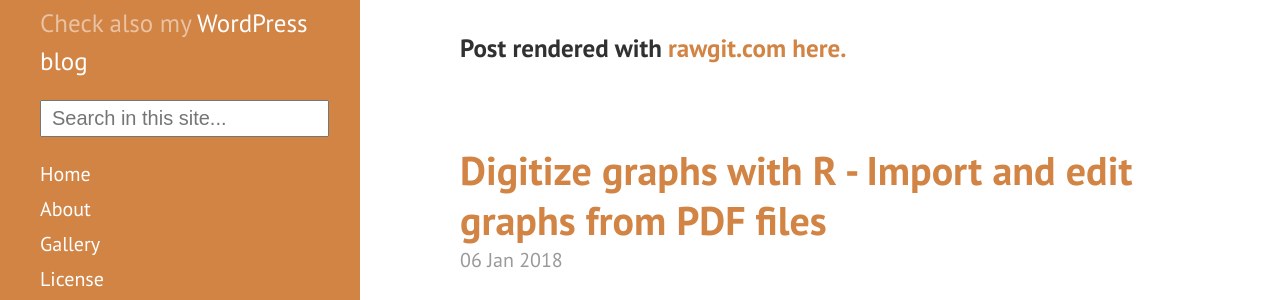
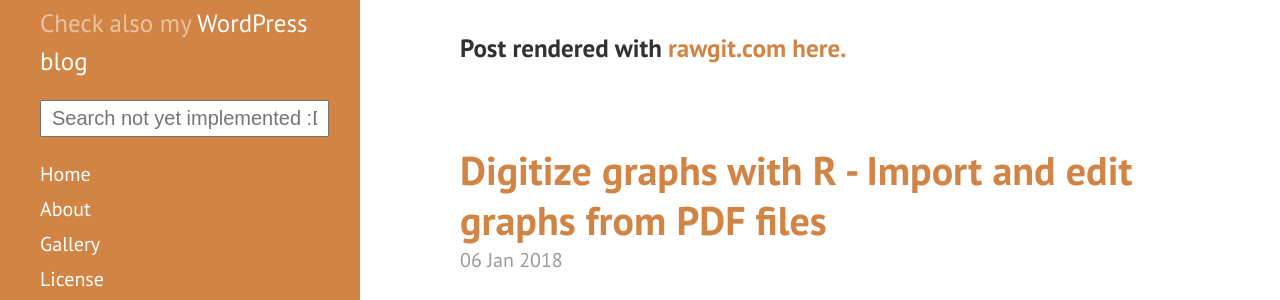
Before and after one commit to valentinitnelav/valentinitnelav.github.io, a Jekyll site: the page built from index.html, in a window 1280 px wide. Shown: the part 478-778 px from the top of the page. Built offline with Jekyll 4.4.1, drawn with Linux system fonts in a browser that asks for light colours; nearby versions of some CDN libraries; the list of posts is cut into pages by our own code; comment, search, counter and statistics services are not loaded.

Commit message:
Notify that Algolia search not yet implemented

```diff
--- a/_includes/sidebar.html
+++ b/_includes/sidebar.html
@@ -9,7 +9,7 @@
       <p class="lead">{{ site.description }}</p>
     </div>
 
-    <input type="text" class="algolia__input js-algolia__input" autocomplete="off" name="query" placeholder="Search in this site..." />
+    <input type="text" class="algolia__input js-algolia__input" autocomplete="off" name="query" placeholder="Search not yet implemented :D" />
 
     <nav class="sidebar-nav">
       <a class="sidebar-nav-item{% if page.url == site.baseurl %} active{% endif %}" href="{{ site.baseurl }}/">Home</a>
```
Also changed, not shown: README.md.
